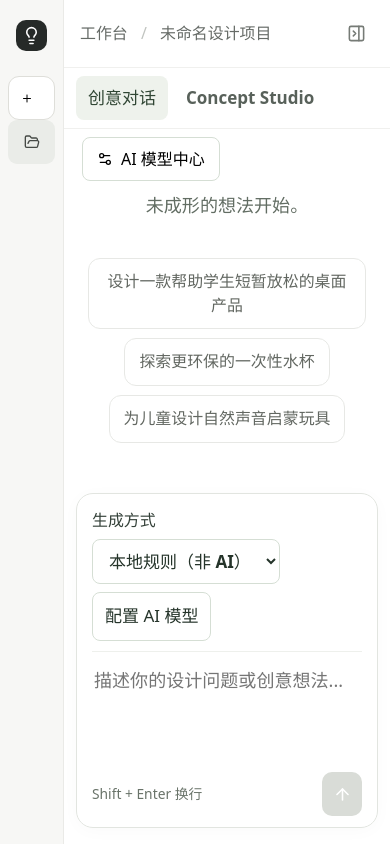
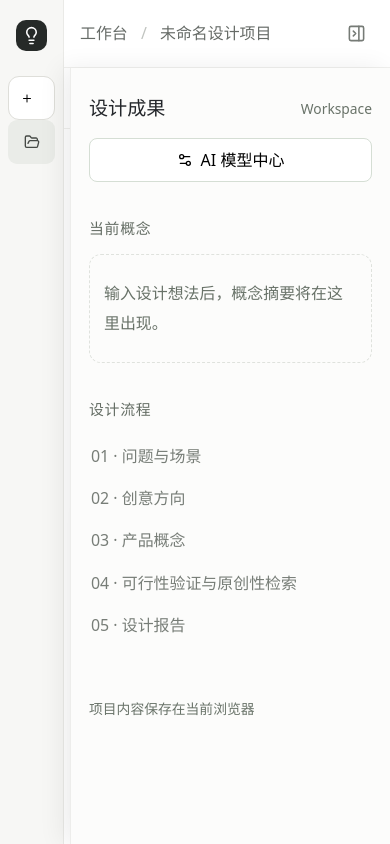
Before and after one commit to laring/INNOLIT, a React (Vite) app: page / in a window 390 px wide. Built offline with nearby package versions, Linux system fonts and the light colour scheme.

Commit message:
refactor: move AI model center entry into design results panel

```diff
--- a/src/App.css
+++ b/src/App.css
@@ -1083,3 +1083,9 @@ figcaption,
   flex-shrink: 0;
   accent-color: #355b3b;
 }
+
+.results-panel .global-model-center-toggle { padding: 16px 0 0; }
+.results-panel .global-model-center-toggle button { width: 100%; display: flex; align-items: center; justify-content: center; gap: 8px; }
+@media (max-width: 800px) {
+  .results-panel { display: block; position: fixed; z-index: 30; top: 68px; bottom: 0; right: 0; width: min(320px, calc(100vw - 30px)); box-shadow: -8px 0 24px #00000012; }
+}
--- a/src/App.tsx
+++ b/src/App.tsx
@@ -224,7 +224,7 @@ function resetWorkflowSettings(task: WorkflowTask) {
             工作台 <span>/</span> {activeProject.name}
           </div>
 
-          {view === 'workspace' && (
+          {(
             <button
               className="icon-button"
               title="切换成果面板"
@@ -243,17 +243,7 @@ function resetWorkflowSettings(task: WorkflowTask) {
           <button type="button" aria-pressed={view === 'workspace'} onClick={() => setView('workspace')}>创意对话</button>
           <button type="button" aria-pressed={view === 'studio'} onClick={() => setView('studio')}>Concept Studio</button>
         </nav>
-        <div className="global-model-center-toggle">
-          <button
-            type="button"
-            aria-expanded={modelCenterOpen}
-            aria-controls="global-ai-model-center"
-            onClick={() => setModelCenterOpen(open => !open)}
-          >
-            <Settings2 size={16} />
-            AI 模型中心
-          </button>
-        </div>
+
 
         {modelCenterOpen && (
           <div
@@ -365,12 +355,24 @@ function resetWorkflowSettings(task: WorkflowTask) {
         )}
       </main>
 
-      {view === 'workspace' && showResults && (
+      {showResults && (
         <aside className="results-panel">
           <div className="results-header">
             <h2>设计成果</h2>
             <span>Workspace</span>
           </div>
+
+        <div className="global-model-center-toggle">
+          <button
+            type="button"
+            aria-expanded={modelCenterOpen}
+            aria-controls="global-ai-model-center"
+            onClick={() => setModelCenterOpen(open => !open)}
+          >
+            <Settings2 size={16} />
+            AI 模型中心
+          </button>
+        </div>
 
           <div className="result-section">
             <div className="section-label">当前概念</div>
```
